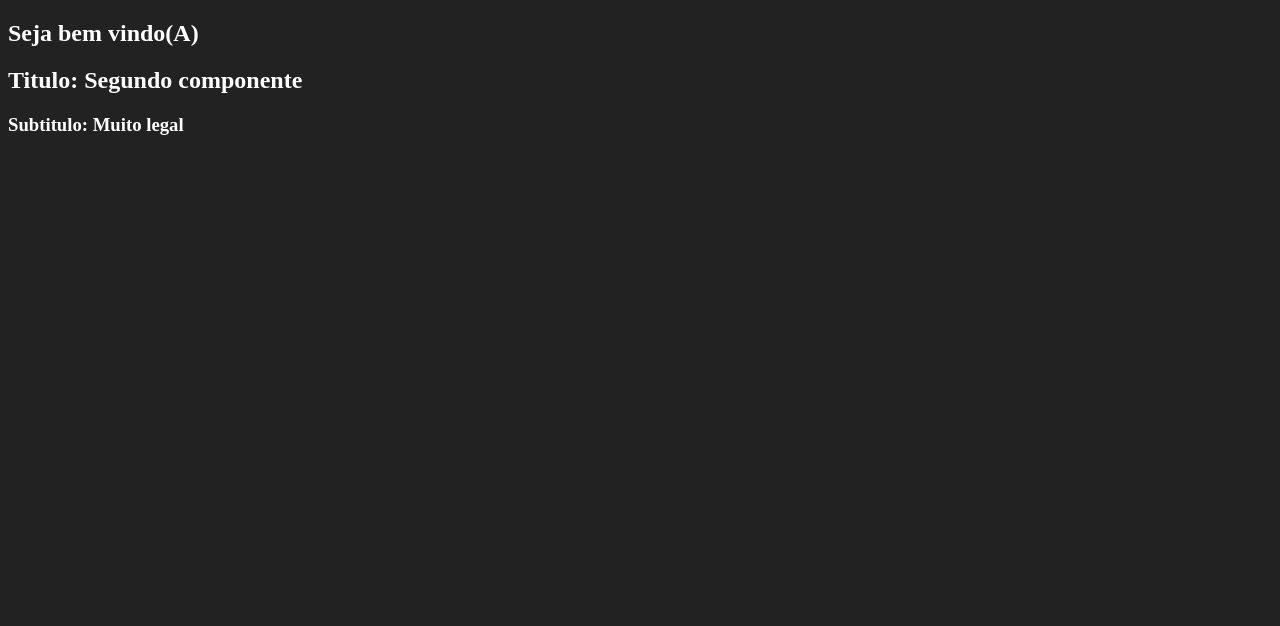
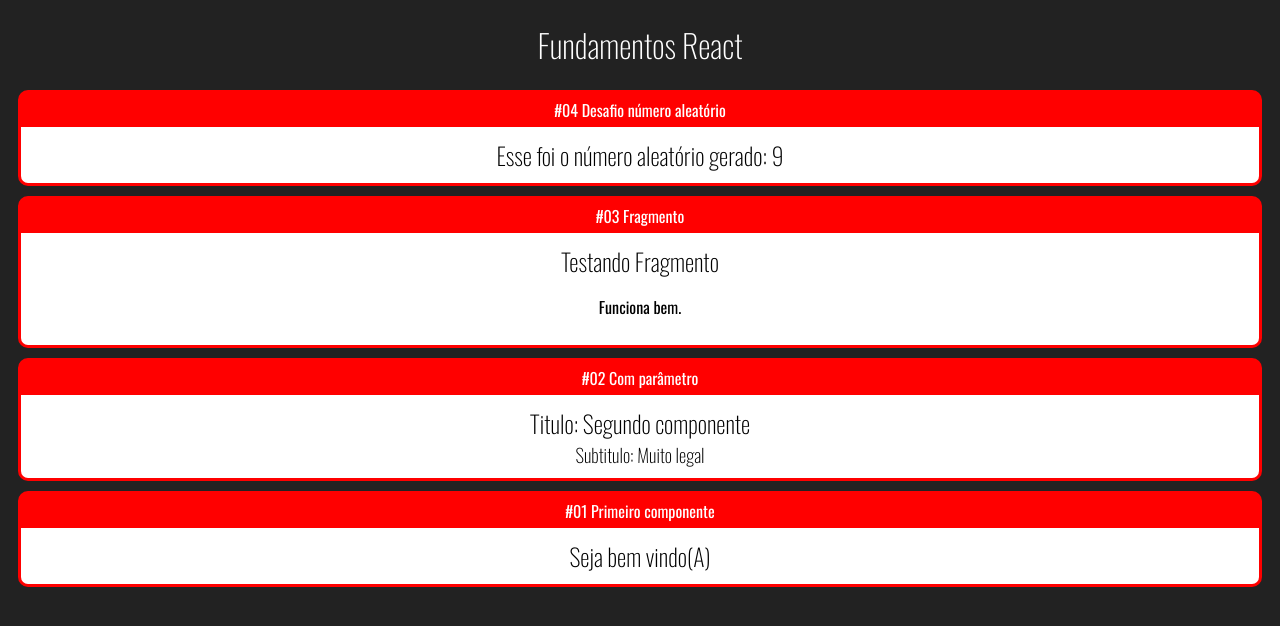
Before and after one commit to evertonwalker/react-project, a React (Create React App) app: page / in a window 1280 px wide. Shown: the top 626 px of the page. Built offline with nearby package versions, Linux system fonts and the light colour scheme.

Commit message:
adicionado component card, e exercício de gerar valor aleatório

```diff
--- a/public/index.html
+++ b/public/index.html
@@ -12,6 +12,8 @@
     <link rel="apple-touch-icon" href="%PUBLIC_URL%/logo192.png" />
 
     <link rel="manifest" href="%PUBLIC_URL%/manifest.json" />
+    <link rel="preconnect" href="https://fonts.gstatic.com">
+<link href="https://fonts.googleapis.com/css2?family=Oswald:wght@200;300;400;500;600;700&display=swap" rel="stylesheet">
 
     <title>React App</title>
   </head>
--- /dev/null
+++ b/src/App.jsx
@@ -0,0 +1,27 @@
+import React from 'react';
+
+
+import Primeiro from "./components/basicos/Primeiro";
+import ComParametro from "./components/basicos/ComParametro";
+import Fragmento from './components/basicos/Fragment';
+import NumeroAleatorio from './components/basicos/NumeroAleatorio';
+import Card from './components/basicos/layout/Card';
+
+// Quando se tem o default, vc pode retornar uma função anônima, caso não, precisa exportar uma função nomeada
+export default () => (
+    <div class="app">
+        <h1>Fundamentos React</h1>
+        <Card titulo="#04 Desafio número aleatório">
+            <NumeroAleatorio minimo="10" maximo="100"></NumeroAleatorio>
+        </Card>
+        <Card titulo="#03 Fragmento">
+            <Fragmento></Fragmento>
+        </Card>
+        <Card titulo="#02 Com parâmetro">
+            <ComParametro titulo="Segundo componente" subtitulo="Muito legal" />
+        </Card>
+        <Card titulo="#01 Primeiro componente">
+            <Primeiro></Primeiro>
+        </Card>
+    </div>
+);
--- a/src/components/basicos/ComParametro.jsx
+++ b/src/components/basicos/ComParametro.jsx
@@ -1,5 +1,6 @@
 export default function ComParametro(props) {
   const { titulo, subtitulo } = props;
+
 
   return (
     <div>
--- /dev/null
+++ b/src/components/basicos/Fragment.jsx
@@ -0,0 +1,14 @@
+import React from 'react';
+
+export default function Fragmento () {
+    return (
+        <React.Fragment>
+            <h2>
+                Testando Fragmento
+            </h2>
+            <p>
+                Funciona  bem.
+            </p>
+        </React.Fragment>
+    )
+}
--- /dev/null
+++ b/src/components/basicos/NumeroAleatorio.jsx
@@ -0,0 +1,18 @@
+import React from 'react';
+
+export default (props) => {
+
+    const { minimo, maximo } = props;
+
+    let aleatorioValor = () => {
+        return parseInt(Math.random() * (maximo - minimo) + minimo);
+    }
+
+    return (
+        <div>
+            <h2>
+                Esse foi o número aleatório gerado: { aleatorioValor()}
+            </h2>
+        </div>
+    )
+}
--- /dev/null
+++ b/src/components/basicos/layout/Card.css
@@ -0,0 +1,19 @@
+.Card {
+    background-color: red;
+    border: 3px solid red;
+    border-radius: 10px;
+    overflow: hidden;
+    margin: 10px;
+}
+
+.Card .Title {
+    padding: 5px 0px;
+    display: flex;
+    justify-content: center;
+}
+
+.Card .Content {
+    background-color: #fff;
+    color: black;
+    padding: 10px;
+}
--- /dev/null
+++ b/src/components/basicos/layout/Card.jsx
@@ -0,0 +1,18 @@
+import React from 'react';
+import './Card.css';
+
+export default(props) => {
+
+    const { titulo } = props;
+
+    return (
+        <div className="Card">
+            <div className="Title">
+                { titulo }
+            </div>
+            <div className="Content">
+                { props.children }
+            </div>
+        </div>
+    )
+}
--- a/src/index.css
+++ b/src/index.css
@@ -1,4 +1,14 @@
 body {
   background-color: #222;
   color: white;
+  font-family: Oswald;
+  text-align: center;
 }
+
+h1, h2, h3 {
+  font-weight: 200;
+}
+ h2, h3 {
+  font-weight: 200;
+  margin: 0;
+}
--- a/src/index.js
+++ b/src/index.js
@@ -1,15 +1,10 @@
 import "./index.css"; // Import relativo
 
 import ReactDOM from "react-dom";
-import React from "react";
+import App from './App';
 
-import Primeiro from "./components/basicos/Primeiro";
-import ComParametro from "./components/basicos/ComParametro";
 
 ReactDOM.render(
-  <div>
-    <Primeiro></Primeiro>
-    <ComParametro titulo="Segundo componente" subtitulo="Muito legal" />
-  </div>,
+  <App></App>,
   document.getElementById("root")
 );
```
Also changed, not shown: 2 other files (tests, documents, lock files or other folders).
